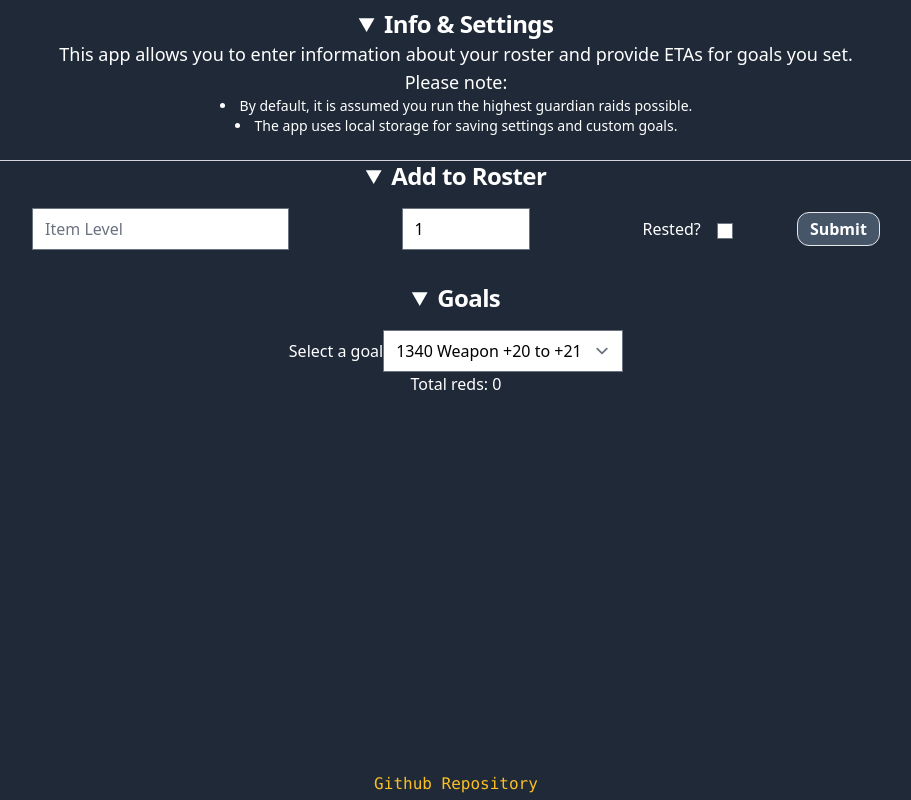
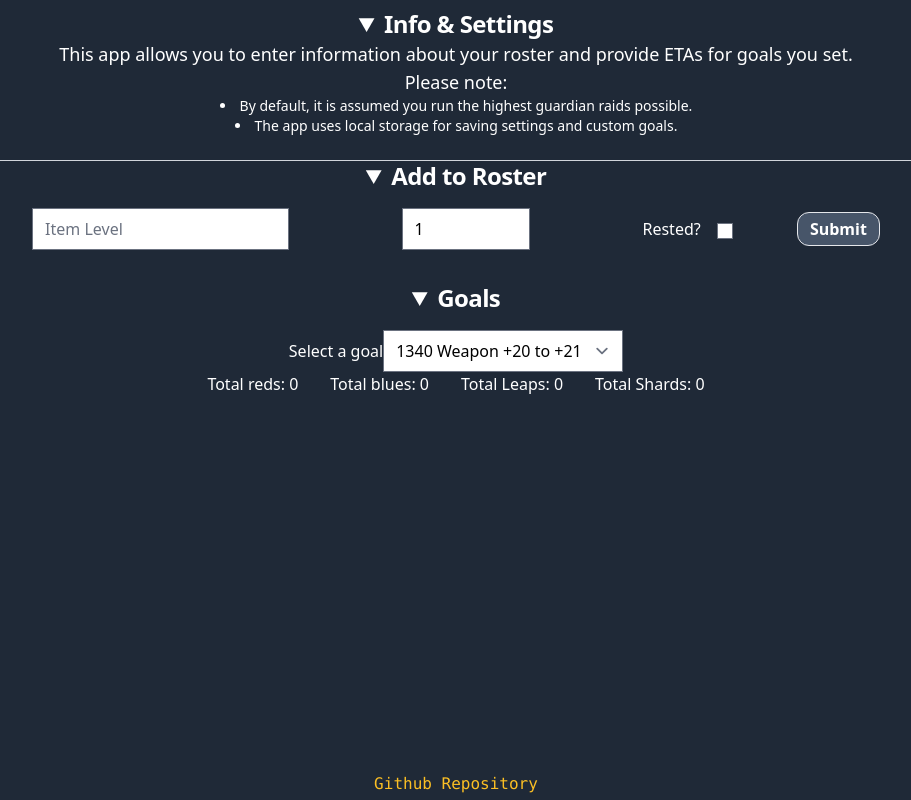
Before and after one commit to ccbrowndev/LoA-Material-Helper, a React (Vite) app: page / in a window 1280 px wide. Shown: the whole page, without its empty margins (184-1095 px from the left). Built offline with nearby package versions, Linux system fonts and the light colour scheme.

Commit message:
Adjust materials behavior
Gives each character a base value that won't change. The card/goals displays the value * amount independently.

Co-Authored-By: ccbrowndev <46230726+ccbrowndev@users.noreply.github.com>

```diff
--- a/src/components/characterForm.tsx
+++ b/src/components/characterForm.tsx
@@ -13,7 +13,7 @@ export const CharacterForm = () => {
   const [level, setLevel] = useState("");
   const [amount, setAmount] = useState("1");
   const [rested, setRested] = useState(false);
-  const [materials, setMaterials] = useState({
+  const [materialState, setMaterialState] = useState({
     totalReds: 0,
     totalBlues: 0,
     totalLeaps: 0,
@@ -37,7 +37,7 @@ export const CharacterForm = () => {
     const leaps = materials.chaosLeaps + materials.guardianLeaps;
     const shards = materials.shards;
 
-    setMaterials((materials) => ({
+    setMaterialState(() => ({
       totalReds: reds,
       totalBlues: blues,
       totalLeaps: leaps,
@@ -49,10 +49,10 @@ export const CharacterForm = () => {
 
   const handleSubmit = (e: { preventDefault: () => void }) => {
     e.preventDefault();
-    debugger;
     const parsedLevel = convertToLevel(parseInt(level));
     const cid = generateId();
     const mats = getMaterials(parsedLevel.number);
+    console.log(mats);
     setCharacterArray([
       ...characterArray,
       {
@@ -70,20 +70,6 @@ export const CharacterForm = () => {
     ]);
     console.log(characterArray.length);
   };
-
-  // function handleMaterials(totalMaterials: {
-  //   totalReds: number;
-  //   totalBlues: number;
-  //   totalLeaps: number;
-  //   totalShards: number;
-  // }) {
-  //   setMaterials({
-  //     totalReds: materials.totalReds + totalMaterials.totalReds,
-  //     totalBlues: materials.totalBlues + totalMaterials.totalBlues,
-  //     totalLeaps: materials.totalLeaps + totalMaterials.totalLeaps,
-  //     totalShards: materials.totalShards + totalMaterials.totalShards,
-  //   });
-  // }
 
   useEffect(() => {
     parent.current && autoAnimate(parent.current);
@@ -149,7 +135,7 @@ export const CharacterForm = () => {
             type='text'
             placeholder='Item Level'
             value={level}
-            onChange={(e) => setLevel(e.target.value.replace(/\D/g, ""))}
+            onChange={(e) => setLevel(e.target.value.replace(/[^\d.]/g, ""))}
           />
         </div>
         <div>
--- a/src/components/divider.tsx
+++ b/src/components/divider.tsx
@@ -1,4 +1,3 @@
-/* This example requires Tailwind CSS v2.0+ */
 export default function Divider() {
   return (
     <div className='relative'>
--- a/src/components/goals.tsx
+++ b/src/components/goals.tsx
@@ -20,11 +20,29 @@ export default function Goals() {
               <option value='custom'>Custom goal</option>
             </select>
           </label>
-          <div>
-            <span>
+          <div className=''>
+            <span className='p-4'>
               Total reds:{" "}
               {characterArray.reduce((acc, curr) => {
-                return acc + curr.totalMaterials.totalReds;
+                return acc + curr.totalMaterials.totalReds * curr.amount;
+              }, 0)}
+            </span>
+            <span className='p-4'>
+              Total blues:{" "}
+              {characterArray.reduce((acc, curr) => {
+                return acc + curr.totalMaterials.totalBlues * curr.amount;
+              }, 0)}
+            </span>
+            <span className='p-4'>
+              Total Leaps:{" "}
+              {characterArray.reduce((acc, curr) => {
+                return acc + curr.totalMaterials.totalLeaps * curr.amount;
+              }, 0)}
+            </span>
+            <span className='p-4'>
+              Total Shards:{" "}
+              {characterArray.reduce((acc, curr) => {
+                return acc + curr.totalMaterials.totalShards * curr.amount;
               }, 0)}
             </span>
           </div>
--- a/src/components/userCharacter.tsx
+++ b/src/components/userCharacter.tsx
@@ -30,10 +30,16 @@ export default function UserCharacter(character: Character): JSX.Element {
         </div>
       </div>
       <div className='text-black py-1'>
-        <div>Blues: {character.totalMaterials.totalBlues*character.amount}</div>
-        <div>Reds: {character.totalMaterials.totalReds*character.amount}</div>
-        <div>Leaps: {character.totalMaterials.totalLeaps*character.amount}</div>
-        <div>Shards: {character.totalMaterials.totalShards*character.amount}</div>
+        <div>Reds: {character.totalMaterials.totalReds * character.amount}</div>
+        <div>
+          Blues: {character.totalMaterials.totalBlues * character.amount}
+        </div>
+        <div>
+          Leaps: {character.totalMaterials.totalLeaps * character.amount}
+        </div>
+        <div>
+          Shards: {character.totalMaterials.totalShards * character.amount}
+        </div>
       </div>
     </div>
   );
```
